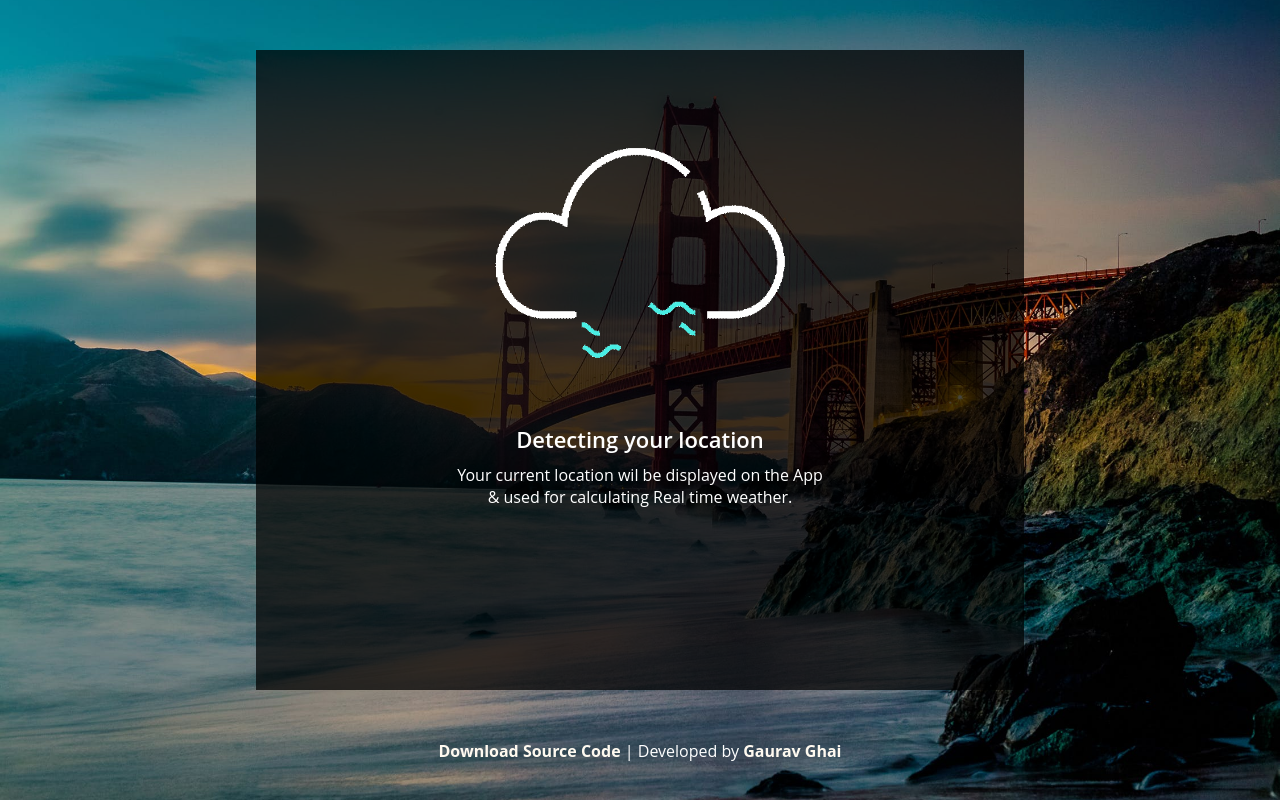
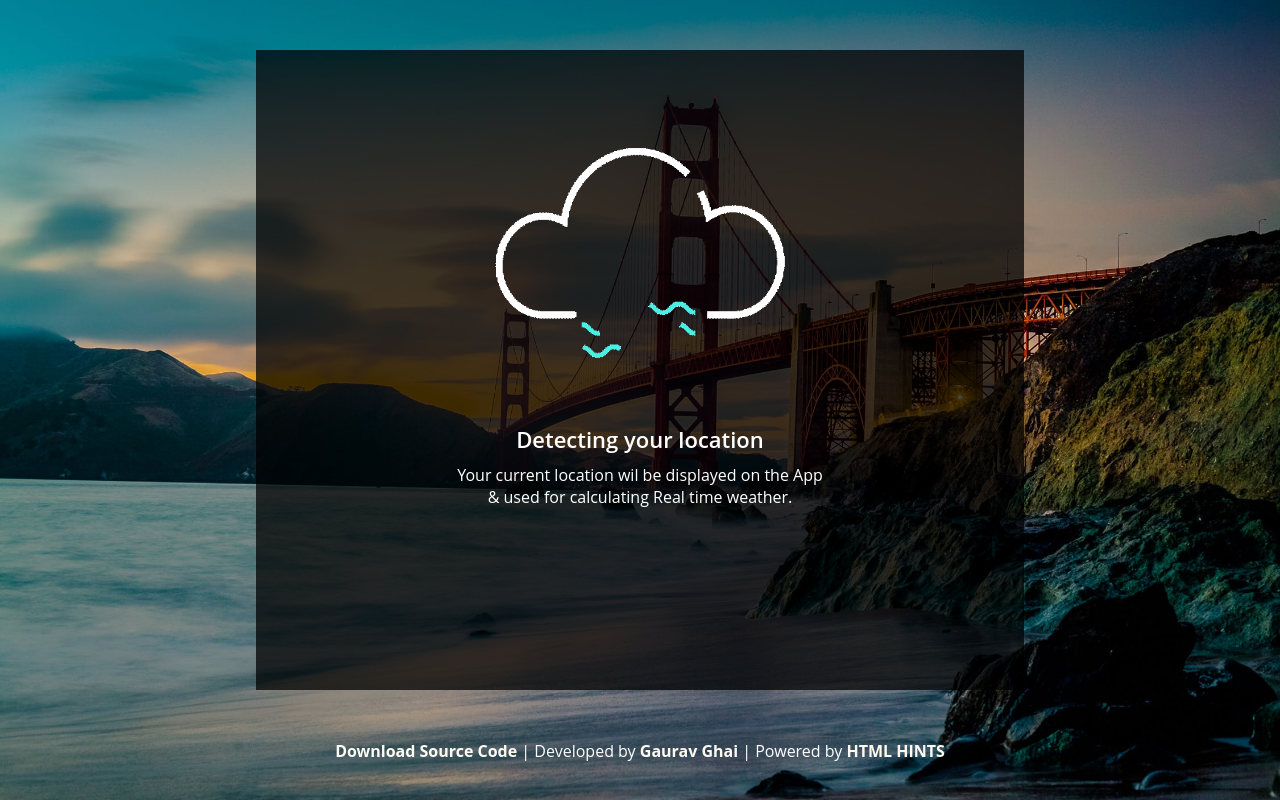
Before and after one commit to silent-sea1119/weatherApp-Reactjs, a React (Create React App) app: page / in a window 1280 px wide. Built offline with nearby package versions, Linux system fonts and the light colour scheme; no server answers.

Commit message:
Update App.js

```diff
--- a/src/App.js
+++ b/src/App.js
@@ -12,7 +12,14 @@ function App() {
         <a href="https://www.htmlhints.com/article/how-to-create-toggle-switch/93">
           Download Source Code
         </a>{" "}
-        | Developed by <a href="https://www.gauravghai.dev/">Gaurav Ghai</a>
+        | Developed by{" "}
+        <a target="_blank" href="https://www.gauravghai.dev/">
+          Gaurav Ghai
+        </a>{" "}
+        | Powered by{" "}
+        <a target="_blank" href="https://www.htmlhints.com/">
+          HTML HINTS
+        </a>
       </div>
     </React.Fragment>
   );
```
